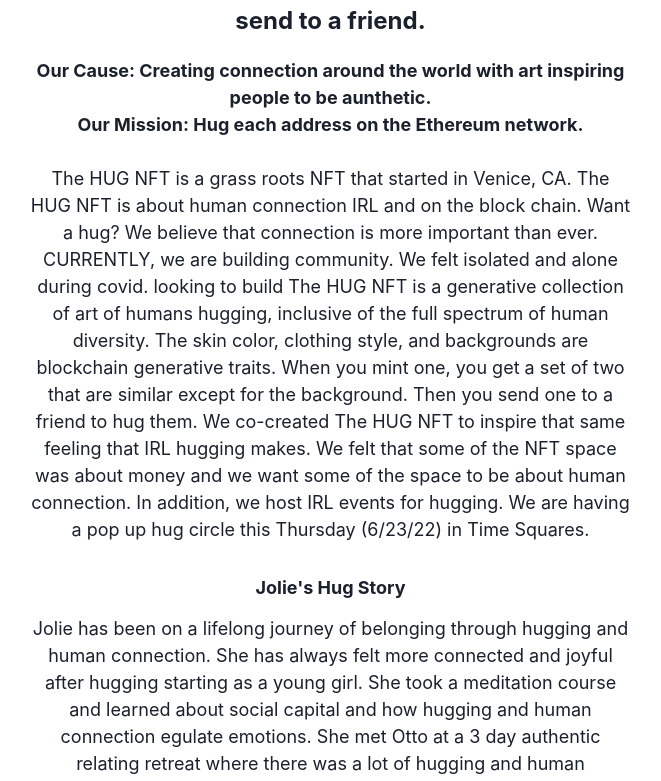
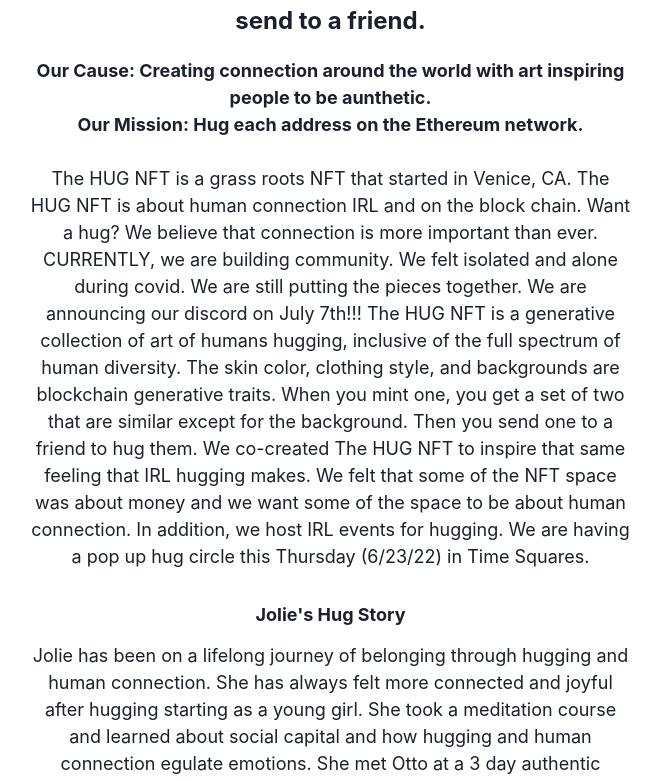
Before and after one commit to TheHugNFT/the-hug-web, a Next.js app: page / in a window 1280 px wide. Shown: the part 589-1370 px from the top of the page, without its empty margins (314-975 px from the left). Built offline with nearby package versions, Linux system fonts and the light colour scheme.

Commit message:
Update About.js
story

```diff
--- a/website-config/About.js
+++ b/website-config/About.js
@@ -21,7 +21,9 @@
                 The HUG NFT is a grass roots NFT that started in Venice, CA. The HUG NFT is about human connection IRL and on the block chain.
                 Want a hug?
                 We believe that connection is more important than ever.
-               CURRENTLY, we are building community. We felt isolated and alone during covid.   looking to build The HUG NFT is a generative collection of art of humans hugging, inclusive of the full spectrum
+                CURRENTLY, we are building community. We felt isolated and alone during covid. We are still putting the pieces together.
+                We are announcing our discord on July 7th!!!  The HUG NFT is a generative collection of art of humans hugging,
+                inclusive of the full spectrum
                 of human diversity. The skin color,
                 clothing style, and backgrounds are blockchain generative traits.  When you mint one, you get a set of
                 two that are similar except for the background.  Then you send one to a friend to hug them.
```
